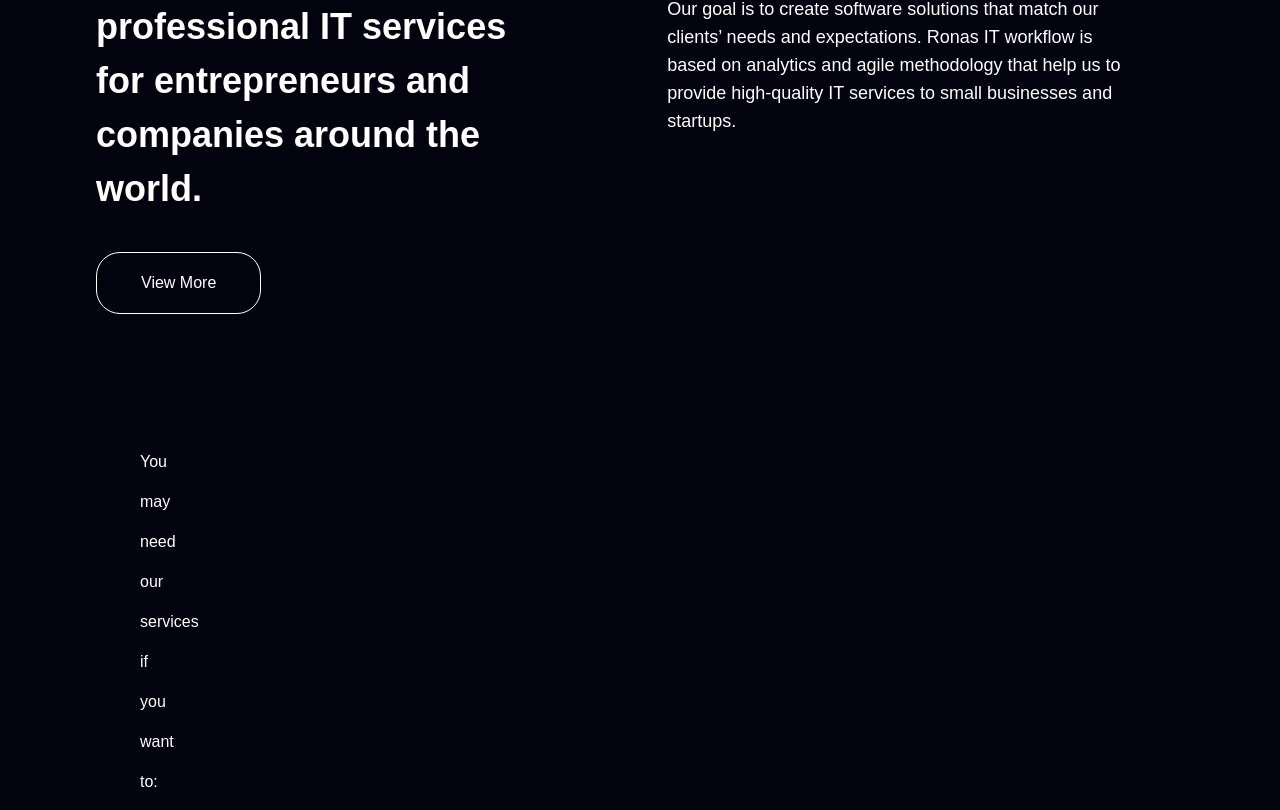
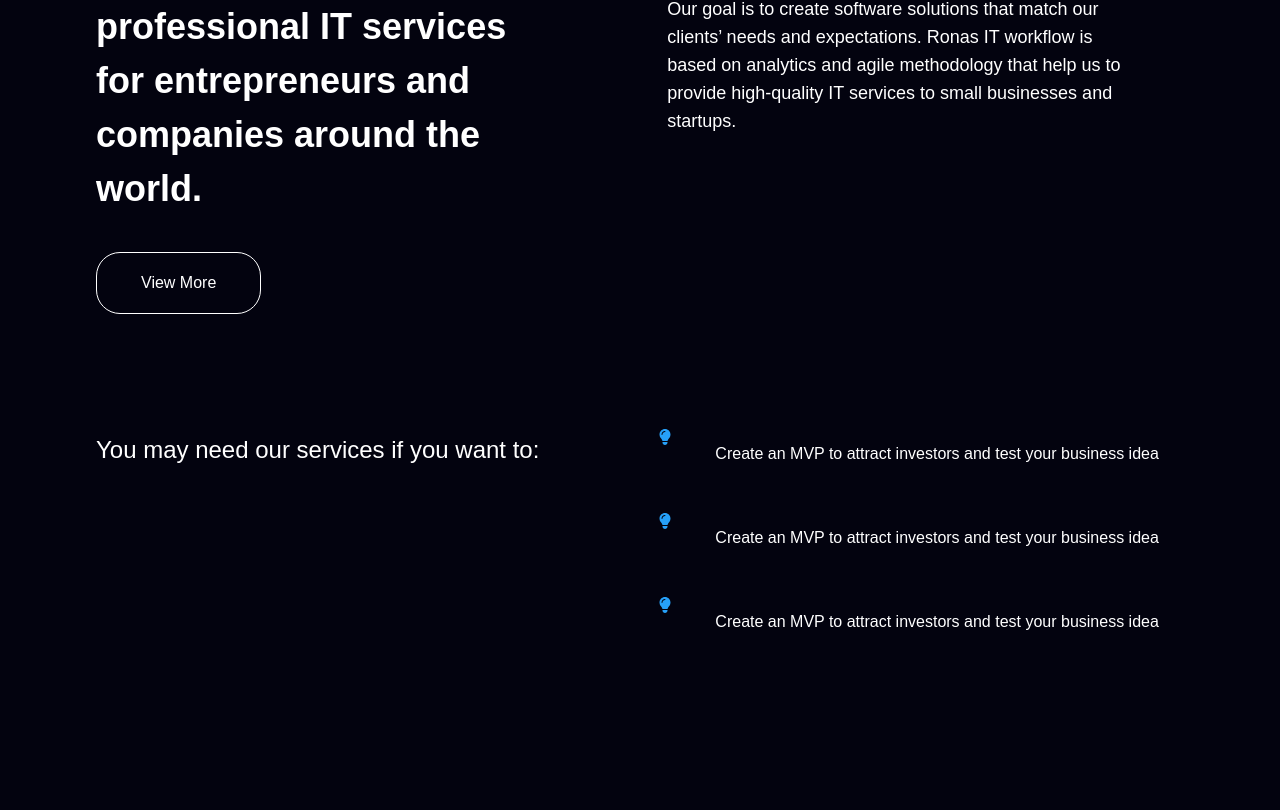
Before and after one commit to Rishi2600/web-syde, a Next.js app: page / in a window 1280 px wide. Shown: the part 929-1739 px from the top of the page. Built offline with nearby package versions, Linux system fonts and the light colour scheme.

Commit message:
add Reason and Services in landing page

```diff
--- a/package.json
+++ b/package.json
@@ -9,6 +9,10 @@
     "lint": "next lint"
   },
   "dependencies": {
+    "@fortawesome/fontawesome-svg-core": "^6.7.2",
+    "@fortawesome/free-regular-svg-icons": "^6.7.2",
+    "@fortawesome/free-solid-svg-icons": "^6.7.2",
+    "@fortawesome/react-fontawesome": "^0.2.2",
     "framer-motion": "^12.6.5",
     "next": "15.3.0",
     "react": "^19.0.0",
--- a/src/app/page.tsx
+++ b/src/app/page.tsx
@@ -1,6 +1,6 @@
 import HeroSection from "@/components/HeroSection";
 import Navbar from "@/components/Navbar";
-import { ReasonSection } from "@/components/ReasonSection";
+import ReasonSection  from "@/components/ReasonSection";
 import Button from "@/components/ui/Button";
 import WhatweDo from "@/components/WhatweDo";
 
--- a/src/components/ReasonSection.tsx
+++ b/src/components/ReasonSection.tsx
@@ -1,20 +1,65 @@
-export function ReasonSection() {
+import { faLightbulb, faLightbulb as faLightbulbRegular } from "@fortawesome/free-solid-svg-icons";
+import { FontAwesomeIcon } from "@fortawesome/react-fontawesome";
+
+export default function ReasonSection() {
     return (
         <>
-            <div className="py-16 relative box-border text-secondary">
+            <div className="relative py-14 box-border">
                 <div className="container">
-                    <div className="transition">
-                        <div className="row">
-                            <div className="py-0 px-11 box-border ">
-                                <div className="size-7 leading-10">You may need our services if you want to:</div>
+                    <div className="transform-none opacity-100 translate-y-24  origin-top transition-all duration-1000">
+                        <div className="row -mx-11 flex-wrap text-secondary">
+
+                            <div className="px-11 box-border">
+                                <div className="text-2xl">You may need our services if you want to: </div>
                             </div>
 
-                            <div className="py-0 px-11 box-border ">
-                                <div className="mb-32 pl-16">
-                                    <ul className="list-none m-0 p-0 ">
-                                        <li className="mb-16 relative">
-                                            <div className="flex ">
+                            <div className="px-11">
+                                <div className="mb-28 pl-8">
+                                    <ul className="pl-0 list-none">
 
+                                        <li className="mb-11 relative">
+                                            <div className="flex items-start transform-none ">
+                                                <span className="inline-block min-h-8 -mt-2 min-w-8 mr-6">
+{/* TODO: FIX THIS  */}
+                                                {/* <FontAwesomeIcon icon={['far', 'lightbulb']}
+                                                style={{color: "#26A0f8",}} /> */}
+                                                <FontAwesomeIcon icon={faLightbulb} style={{color: "#26A0f8",}} />
+                                                </span>
+
+{/* TODO: FIX HERE RESIZE THE TEXT  */}
+                                                <span className="text-pretty text-base leading-10 ">
+                                                    Create an MVP to attract investors and test your business idea
+                                                </span>
+                                            </div>
+                                        </li>
+                                        <li className="mb-11 relative">
+                                            <div className="flex items-start transform-none ">
+                                                <span className="inline-block min-h-8 -mt-2 min-w-8 mr-6">
+{/* TODO: FIX THIS  */}
+                                                {/* <FontAwesomeIcon icon={['far', 'lightbulb']}
+                                                style={{color: "#26A0f8",}} /> */}
+                                                <FontAwesomeIcon icon={faLightbulb} style={{color: "#26A0f8",}} />
+                                                </span>
+
+{/* TODO: FIX HERE RESIZE THE TEXT  */}
+                                                <span className="text-pretty text-base leading-10 ">
+                                                    Create an MVP to attract investors and test your business idea
+                                                </span>
+                                            </div>
+                                        </li>
+                                        <li className="mb-11 relative">
+                                            <div className="flex items-start transform-none ">
+                                                <span className="inline-block min-h-8 -mt-2 min-w-8 mr-6">
+{/* TODO: FIX THIS  */}
+                                                {/* <FontAwesomeIcon icon={['far', 'lightbulb']}
+                                                style={{color: "#26A0f8",}} /> */}
+                                                <FontAwesomeIcon icon={faLightbulb} style={{color: "#26A0f8",}} />
+                                                </span>
+
+{/* TODO: FIX HERE RESIZE THE TEXT  */}
+                                                <span className="text-pretty text-base leading-10 ">
+                                                    Create an MVP to attract investors and test your business idea
+                                                </span>
                                             </div>
                                         </li>
                                     </ul>
@@ -23,6 +68,7 @@ export function ReasonSection() {
                         </div>
                     </div>
                 </div>
+
             </div>
         </>
     )
--- /dev/null
+++ b/src/components/Services.tsx
@@ -0,0 +1,14 @@
+export default function Services() {
+    return (
+        <>
+            <div className="block">
+                <div className="container">
+                    <div className="row">
+                        <div></div>
+                        <div></div>
+                    </div>
+                </div>
+            </div>
+        </>
+    )
+}
--- /dev/null
+++ b/src/lib/fontawesome.ts
@@ -0,0 +1,5 @@
+// lib/fontawesome.ts
+import { library } from '@fortawesome/fontawesome-svg-core';
+import { faLightbulb as faLightbulbRegular } from '@fortawesome/free-regular-svg-icons';
+
+library.add(faLightbulbRegular);
```
Also changed, not shown: public/randomsvg/a.txt (added), 1 other file (tests, documents, lock files or other folders).
